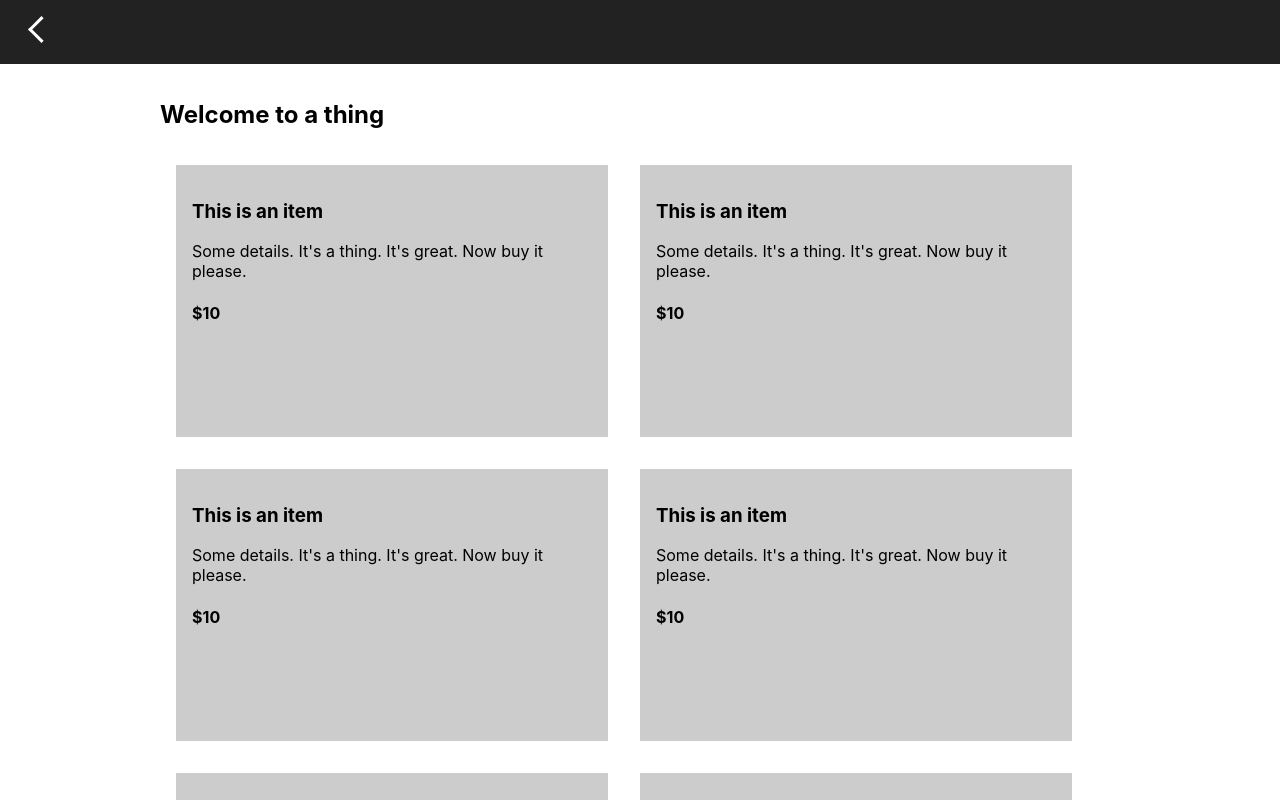
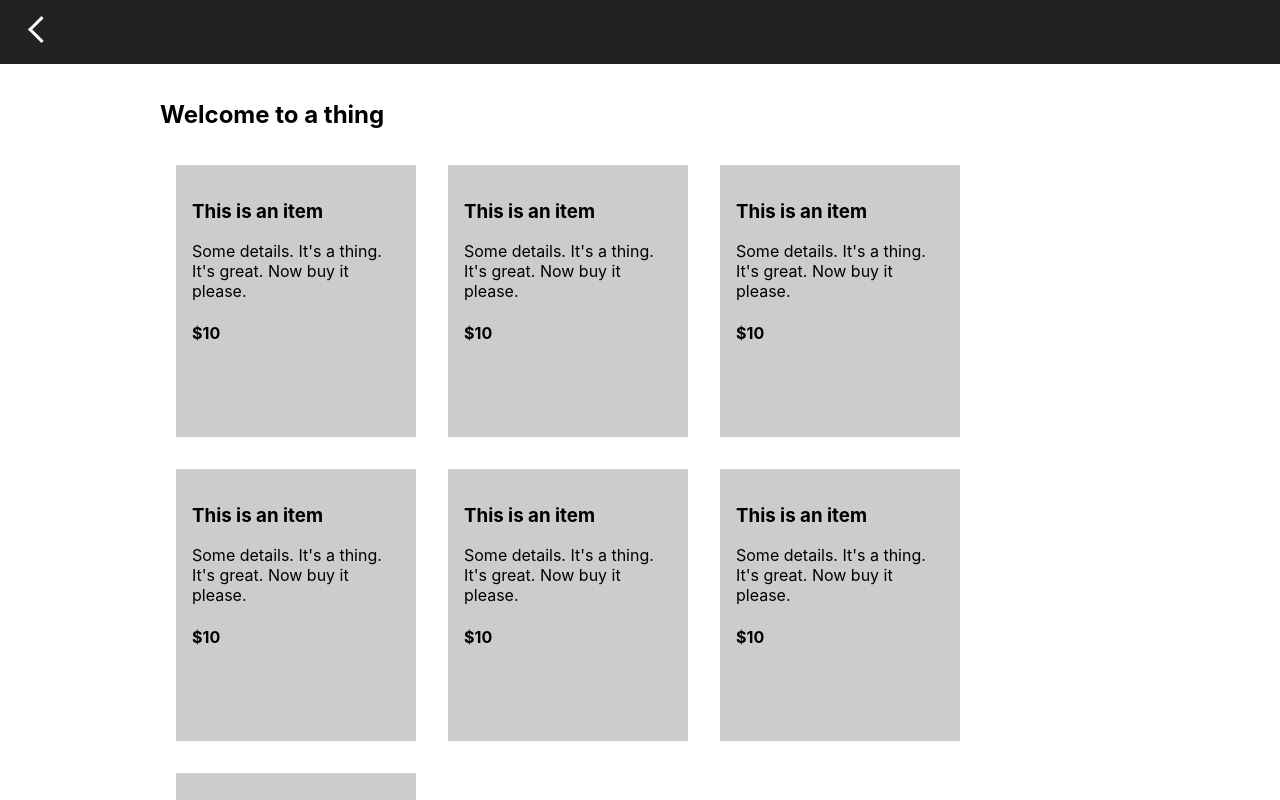
Before and after one commit to Hadeon/july, a React (Create React App) app: page / in a window 1280 px wide. Shown: the top 800 px of the page. Built offline with nearby package versions, Linux system fonts and the light colour scheme.

Commit message:
@media changes for the StoreItem so that there is less wasted space;

```diff
--- a/src/components/StoreItem.css
+++ b/src/components/StoreItem.css
@@ -1,7 +1,19 @@
 .store-item-container {
     background-color: #ccc;
-    width: 25rem;
+    width: 20%;
     height: 15rem;
     margin: 1rem;
     padding: 1rem;
 }
+
+@media screen and (max-width: 1224px) {
+    .store-item-container {
+        width: 40%;
+    }
+}
+
+@media screen and (max-width: 889px) {
+    .store-item-container {
+        width: 75%;
+    }
+}
```
